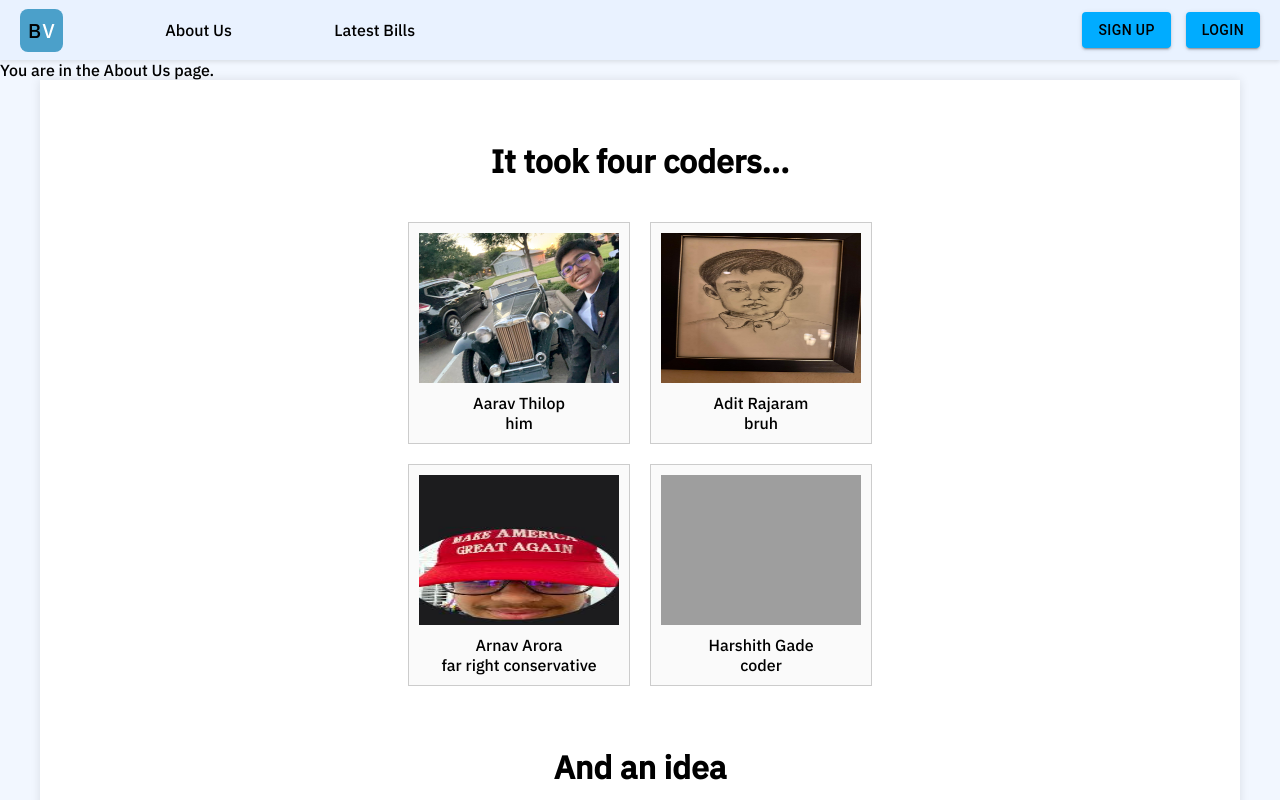
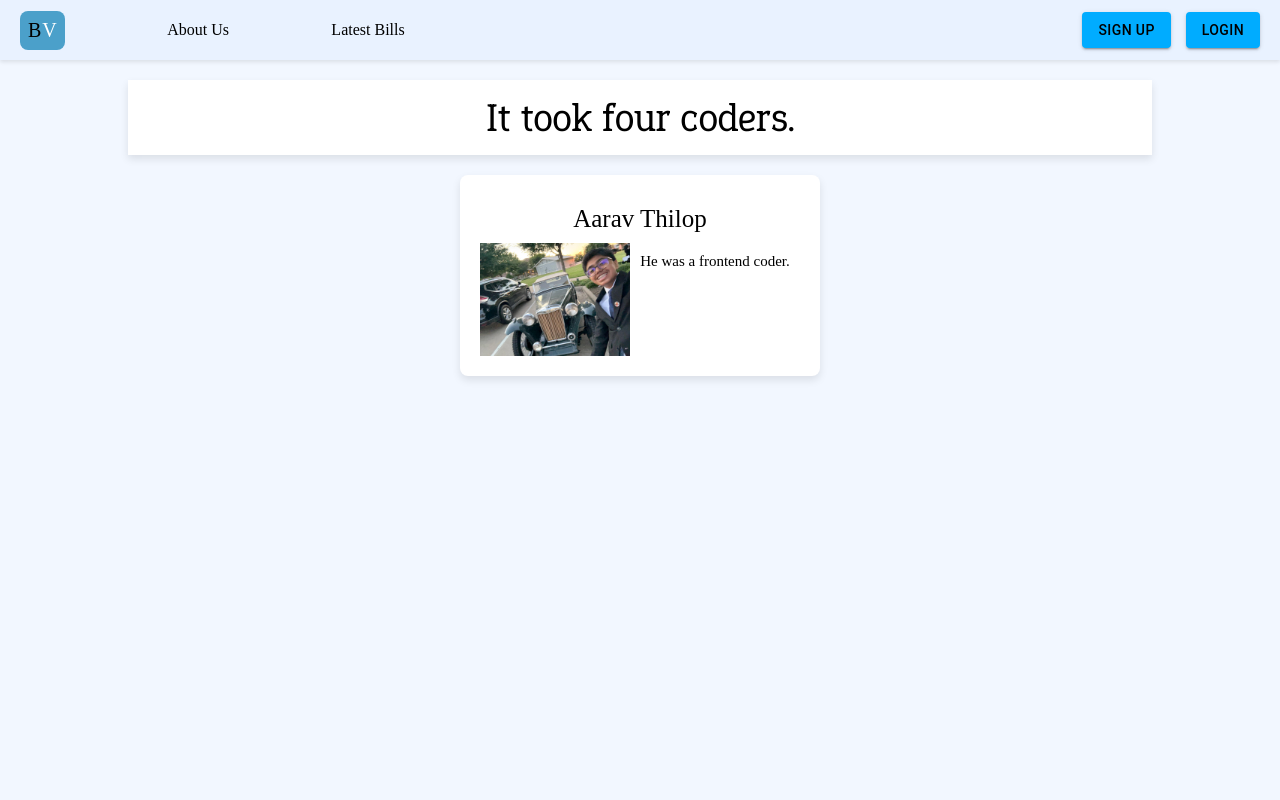
Before and after one commit to adfgdartec/bill-view, a React (Vite) app: page / in a window 1280 px wide. Both pictures are taken after a click on the element "About Us". Shown: the top 800 px of the page. Built offline with nearby package versions, Linux system fonts and the light colour scheme; grey boxes are pictures that could not be loaded.

Commit message:
Adds edits to the About Us page to be more similar to plans

```diff
--- /dev/null
+++ b/src/components/aboutUsComponents/BoxText/BoxText.jsx
@@ -0,0 +1,10 @@
+// Stylesheet
+import styles from './boxText.module.css';
+
+export default function BoxText(props) {
+    return (
+        <div className={`${styles.container} ${props.className}}`}>
+            <p className={styles.text}>{props.text}</p>
+        </div>
+    );
+}
--- /dev/null
+++ b/src/components/aboutUsComponents/BoxText/boxText.module.css
@@ -0,0 +1,17 @@
+.container {
+    display: flex;
+    align-items: center;
+    justify-content: center;
+    margin: 20px;
+
+    width: 80%;
+    min-height: 75px;
+    background-color: var(--box-bg-color);
+    box-shadow: 0 4px 8px rgba(0, 0, 0, 0.1);
+}
+
+.text {
+    font-family: EpundaSlab;
+    color: var(--text-color);
+    font-size: 40px;
+}
--- /dev/null
+++ b/src/components/aboutUsComponents/CoderCard/CoderCard.jsx
@@ -0,0 +1,14 @@
+// Stylesheet
+import styles from './coderCard.module.css';
+
+export default function CoderCard(props) {
+    return (
+        <div className={styles.container}>
+            <p className={styles.name}>{props.coderName}</p>
+            <div className={styles.innerContainer}>
+                <img className={styles.coderImg} src={props.coderImg} alt={`${props.coderName}'s Image`} />
+                <p className={styles.details}>{props.coderDetails}</p>
+            </div>
+        </div>
+    );
+}
--- /dev/null
+++ b/src/components/aboutUsComponents/CoderCard/coderCard.module.css
@@ -0,0 +1,38 @@
+.container .innerContainer {
+    flex-wrap: wrap;
+}
+
+.container {
+    display: flex;
+    flex-direction: column;
+    align-items: center;
+
+    min-width: 200px;
+    max-width: 400px;
+    height: fit-content;
+    padding: 20px;
+
+    background-color: white;
+    border-radius: 8px;
+    box-shadow: 0px 4px 8px rgba(0, 0, 0, 0.1);
+}
+
+.innerContainer {
+    display: flex;
+    justify-content: space-evenly;
+}
+
+.coderImg {
+    height: 100%;
+    width: 150px;
+}
+
+.name {
+    margin: 10px;
+    font-size: 25px;
+}
+
+.details {
+    margin: 10px;
+    font-size: 15px;
+}
--- a/src/components/billsManagement/Bills/Bills.jsx
+++ b/src/components/billsManagement/Bills/Bills.jsx
@@ -14,6 +14,7 @@ export default function Bills(props) {
     // TODO: Give the user an option to pull more bill data (will figure out later)
     const [bills, setBills] = useState([]);
 
+    useEffect(() => {
         if (props.type === "bills") {
             // TODO: Pull all the bills from the database
             setBills([])
@@ -21,6 +22,7 @@ export default function Bills(props) {
             // TODO: Pull all the tracking bills from the database
             setBills([])
         }
+    }, [props.type]);
 
     // All bill Ids and filtering data about the bills
     // Filtering data consists of {billid: , topics: , subject: }
--- a/src/pages/AboutUs/AboutUs.jsx
+++ b/src/pages/AboutUs/AboutUs.jsx
@@ -7,25 +7,41 @@ import styles from './aboutUs.module.css';
 // Components
 import Header from "../../components/Header/Header";
 import Logo from "../../components/Logo/Logo";
+import BoxText from "../../components/aboutUsComponents/BoxText/BoxText";
+import CoderCard from "../../components/aboutUsComponents/CoderCard/CoderCard";
 
 export default function AboutUs() {
-  const [checkedItems, setCheckedItems] = useState({
-    interface: false,
-    filtering: false,
-    ai: false,
-    politics: false
-  });
+  // const [checkedItems, setCheckedItems] = useState({
+  //   interface: false,
+  //   filtering: false,
+  //   ai: false,
+  //   politics: false
+  // });
 
-  const toggleItem = (key) => {
-    setCheckedItems(prev => ({
-      ...prev,
-      [key]: !prev[key]
-    }));
-  };
+  // const toggleItem = (key) => {
+  //   setCheckedItems(prev => ({
+  //     ...prev,
+  //     [key]: !prev[key]
+  //   }));
+  // };
 
   return (
     <>
-      <div>
+      <Header userAuth={false} />
+      <div className={styles.container}>
+        <BoxText text="It took four coders."/>
+        <CoderCard
+          coderImg="/images/old_car_and_me.jpeg"
+          coderName="Aarav Thilop"
+          coderDetails="He was a frontend coder."
+        />
+      </div>
+    </>
+  );
+}
+
+
+{/* <div>
         <Header userAuth={false} />
         <p>You are in the About Us page.</p>
       </div>
@@ -99,6 +115,4 @@ export default function AboutUs() {
 
         </div>
       </div>
-    </>
-  );
-}
+    </> */}
--- a/src/pages/AboutUs/aboutUs.module.css
+++ b/src/pages/AboutUs/aboutUs.module.css
@@ -1,4 +1,4 @@
-@import url('https://fonts.googleapis.com/css2?family=IBM+Plex+Sans:wght@500&display=swap');
+/* @import url('https://fonts.googleapis.com/css2?family=IBM+Plex+Sans:wght@500&display=swap');
 
 body {
     font-family: 'IBM Plex Sans', sans-serif;
@@ -22,10 +22,10 @@ body {
   background: white;
   box-shadow: 0 0 10px rgba(0, 0, 0, 0.1);
   box-sizing: border-box;
-}
+} */
 
 /* Mobile responsiveness */
-@media (max-width: 768px) {
+/* @media (max-width: 768px) {
   .container {
     padding: 24px 20px;
   }
@@ -213,16 +213,16 @@ body {
     color: #555;
     font-size: 0.95rem;
     display: block;
-}
+} */
 
 /* Strike-through label when checked */
-.checkItem.checked .checkLabel {
+/* .checkItem.checked .checkLabel {
     text-decoration: line-through;
     color: #3399cc;
-}
+} */
 
 /* Responsive stacking for small screens */
-@media (max-width: 768px) {
+/* @media (max-width: 768px) {
     .checklist {
         grid-template-columns: 1fr;
     }
@@ -231,4 +231,11 @@ body {
         font-size: 1rem;
         padding: 16px;
     }
+} */
+
+.container {
+  display: flex;
+  flex-direction: column;
+  align-items: center;
+  justify-content: flex-start;
 }
--- a/src/pages/LandingPage.jsx
+++ b/src/pages/LandingPage.jsx
@@ -10,8 +10,8 @@ export default function LandingPage() {
             <Header userAuth={false}/>
             <Hero />
             {/* Features section planning to add in the future */}
+            <CenterFocusFeature />
             <ListFeature />
-            <CenterFocusFeature />
             {/* Footer */}
             <Footer />
         </div>
--- a/src/pages/Settings.jsx
+++ b/src/pages/Settings.jsx
@@ -7,7 +7,7 @@ export default function Settings() {
         <div>
             <Header userAuth={true} />
             {/* <p>You are in the settings page.</p> */}
-            <div >
+            <div>
                 <UserSettings />
             </div>
         </div>
--- a/src/styles/themes.css
+++ b/src/styles/themes.css
@@ -45,6 +45,9 @@
   --tracking-bills-bg-color: #F2F7FF;
   --main-text-important-color: linear-gradient(#00ACFF, #007ab7);
   --main-text-color: #000000;
+
+  /* About Us  */
+  --box-bg-color: #FFFFFF;
 }
 
 [data-theme="dark"] {
```
Lines whose indentation alone changed are shown as unchanged.
